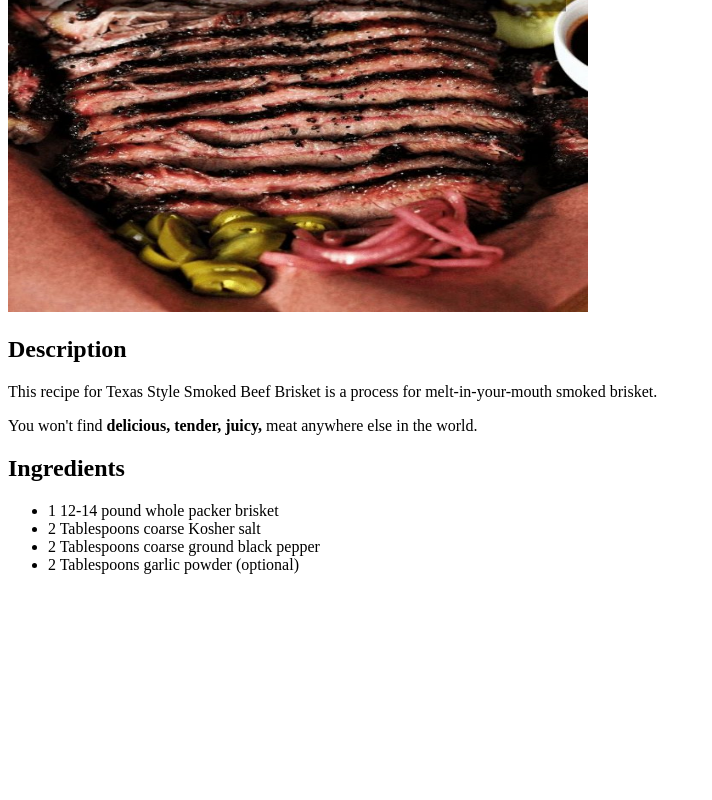
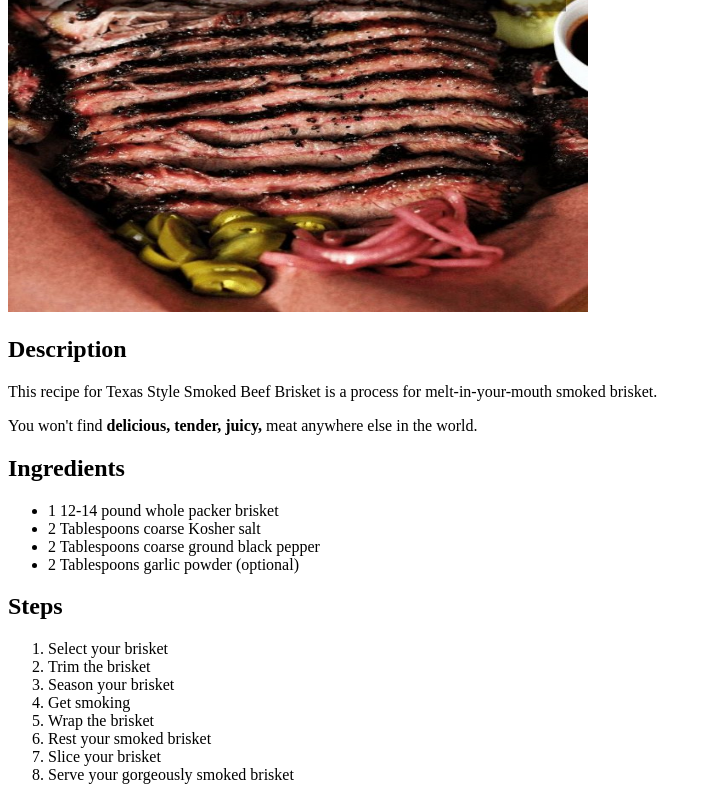
Before and after one commit to bsam24/odin-recipes, a plain HTML site: page recipes/brisket.html in a window 1280 px wide. Shown: the part 348-1148 px from the top of the page, without its empty margins (0-712 px from the left). Before the commit the page ends 938 px from the top, so only its background shows below. Drawn offline with Linux system fonts and the light colour scheme.

Commit message:
Add steps heading + ordrd=li
Allows for the viewers to be able to view the steps to make the recipe

```diff
--- a/recipes/brisket.html
+++ b/recipes/brisket.html
@@ -20,6 +20,17 @@
             <li>2 Tablespoons coarse ground black pepper</li>
             <li>2 Tablespoons garlic powder (optional)</li>
         </ul>
+        <h2>Steps</h2>
+        <ol>
+            <li>Select your brisket</li>
+            <li>Trim the brisket</li>
+            <li>Season your brisket</li>
+            <li>Get smoking</li>
+            <li>Wrap the brisket</li>
+            <li>Rest your smoked brisket</li>
+            <li>Slice your brisket</li>
+            <li>Serve your gorgeously smoked brisket</li>
+        </ol>
 
     </body>
 </html>
```
